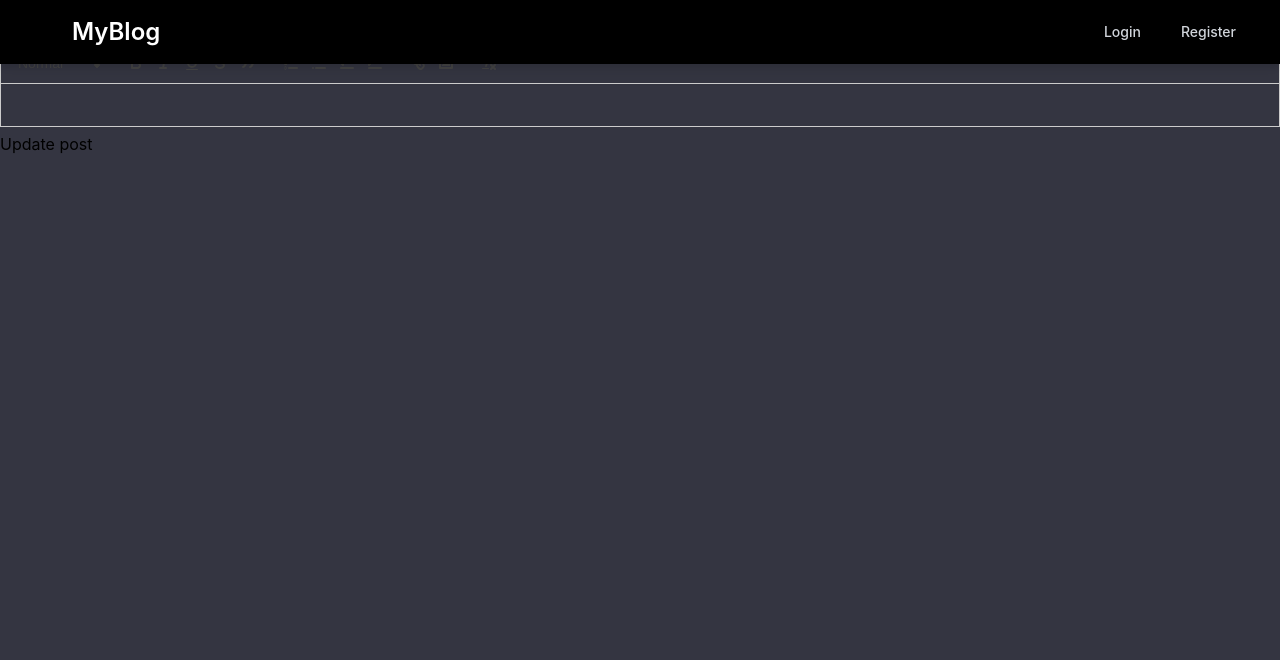
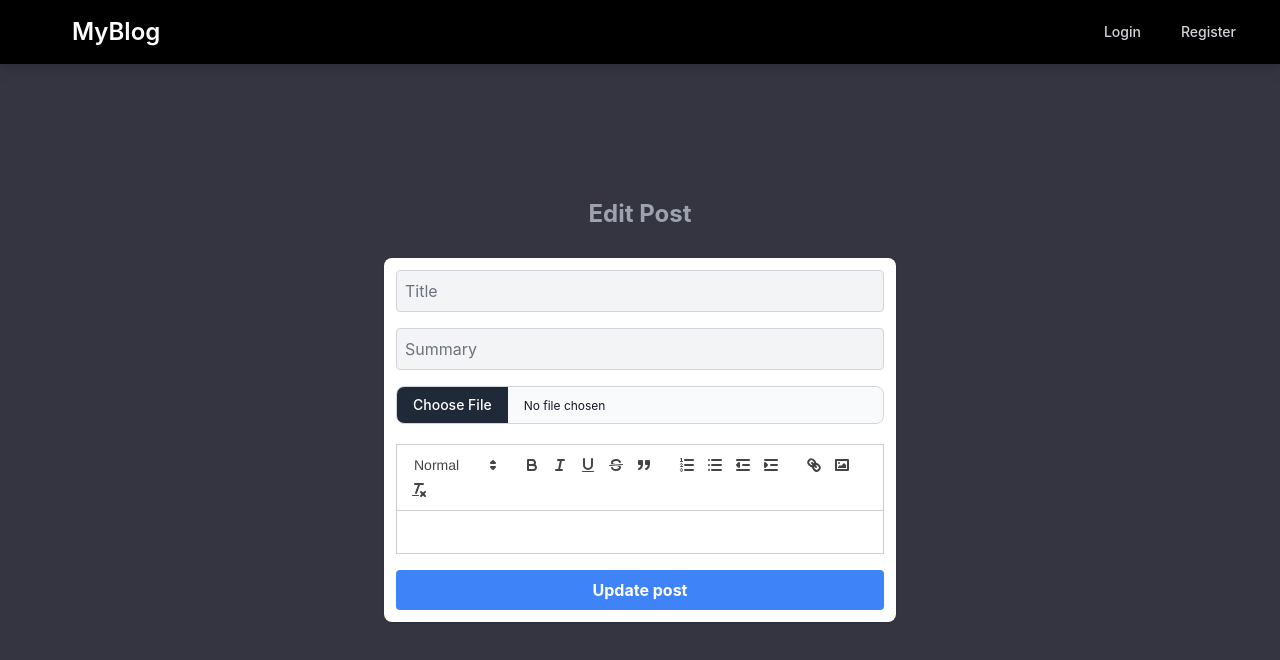
Before and after one commit to Abduledd/Blog, a React (Create React App) app in the folder client/: page /edit/1 in a window 1280 px wide. Shown: the top 660 px of the page. Built offline with nearby package versions, Linux system fonts and the light colour scheme; no server answers.

Commit message:
blog Done

```diff
--- a/client/src/pages/EditPost.js
+++ b/client/src/pages/EditPost.js
@@ -1,6 +1,7 @@
 import { useEffect, useState } from "react";
 import { Navigate, useParams } from "react-router-dom";
 import Editor from "../Editor";
+
 
 export default function EditPost() {
   const { id } = useParams();
@@ -46,19 +47,46 @@ export default function EditPost() {
   }
 
   return (
-    <form onSubmit={updatePost}>
+    <div className="flex flex-col items-center justify-center min-h-screen px-6 py-8 mx-auto md:py-0">
+      <div class="text-center font-bold text-2xl m-5 text-gray-400 ">Edit Post</div>
+      <form onSubmit={updatePost}
+        className="flex flex-col w-[97%] max-w-lg rounded-lg shadow bg-white p-3 mt-2" >
         <input type="title"
+          className="bg-gray-100 border border-gray-300 p-2 mb-4 outline-none rounded"
           placeholder={'Title'}
           value={title}
           onChange={ev => setTitle(ev.target.value)} />
         <input type="summary"
+          className="bg-gray-100 border border-gray-300 p-2 mb-4 outline-none rounded"
           placeholder={'Summary'}
           value={summary}
           onChange={ev => setSummary(ev.target.value)} />
-      <input type="file"
+        <input
+          className="block w-full mb-5 text-xs text-gray-900 border border-gray-300 rounded-lg cursor-pointer bg-gray-50 dark:text-gray-400 focus:outline-none dark:bg-gray-700 dark:border-gray-600 dark:placeholder-gray-400"
+          type="file"
           onChange={ev => setFiles(ev.target.files)} />
-      <Editor onChange={setContent} value={content} />
-      <button style={{ marginTop: '5px' }}>Update post</button>
+        <Editor value={content} onChange={setContent} />
+        <button class="bg-blue-500 hover:bg-blue-700 text-white font-bold py-2 px-4 rounded mt-4">Update post</button>
+
       </form>
+
+
+    </div>
+
+
+    // <form onSubmit={updatePost}>
+    //   <input type="title"
+    //     placeholder={'Title'}
+    //     value={title}
+    //     onChange={ev => setTitle(ev.target.value)} />
+    //   <input type="summary"
+    //     placeholder={'Summary'}
+    //     value={summary}
+    //     onChange={ev => setSummary(ev.target.value)} />
+    //   <input type="file"
+    //     onChange={ev => setFiles(ev.target.files)} />
+    //   <Editor onChange={setContent} value={content} />
+    //   <button style={{ marginTop: '5px' }}>Update post</button>
+    // </form>
   );
 }
--- a/client/src/pages/PostPage.js
+++ b/client/src/pages/PostPage.js
@@ -51,8 +51,8 @@ export default function PostPage() {
 
 
       {userInfo.id === postInfo.author._id && (
-        <div className="edit-row">
-          <Link className="edit-btn" to={`/edit/${postInfo._id}`}>
+        <div className="flex bg-red-800 hover:bg-red-900 text-white font-bold py-2 px-4 rounded mb-5">
+          <Link className="flex" to={`/edit/${postInfo._id}`}>
             <svg xmlns="http://www.w3.org/2000/svg" fill="none" viewBox="0 0 24 24" strokeWidth={1.5} stroke="currentColor" className="w-6 h-6">
               <path strokeLinecap="round" strokeLinejoin="round" d="M16.862 4.487l1.687-1.688a1.875 1.875 0 112.652 2.652L10.582 16.07a4.5 4.5 0 01-1.897 1.13L6 18l.8-2.685a4.5 4.5 0 011.13-1.897l8.932-8.931zm0 0L19.5 7.125M18 14v4.75A2.25 2.25 0 0115.75 21H5.25A2.25 2.25 0 013 18.75V8.25A2.25 2.25 0 015.25 6H10" />
             </svg>
@@ -65,7 +65,7 @@ export default function PostPage() {
         className="h-full w-96 rounded-lg object-cover object-center mb-12"
         src={`http://localhost:4000/${postInfo.cover}`} alt="" />
 
-      <div className="text-white font-serif text-3xl" dangerouslySetInnerHTML={{ __html: postInfo.content }} />
+      <div className="font-serif text-3xl" dangerouslySetInnerHTML={{ __html: postInfo.content }} />
     </div>
   );
 }
```
Lines whose indentation alone changed are shown as unchanged.
